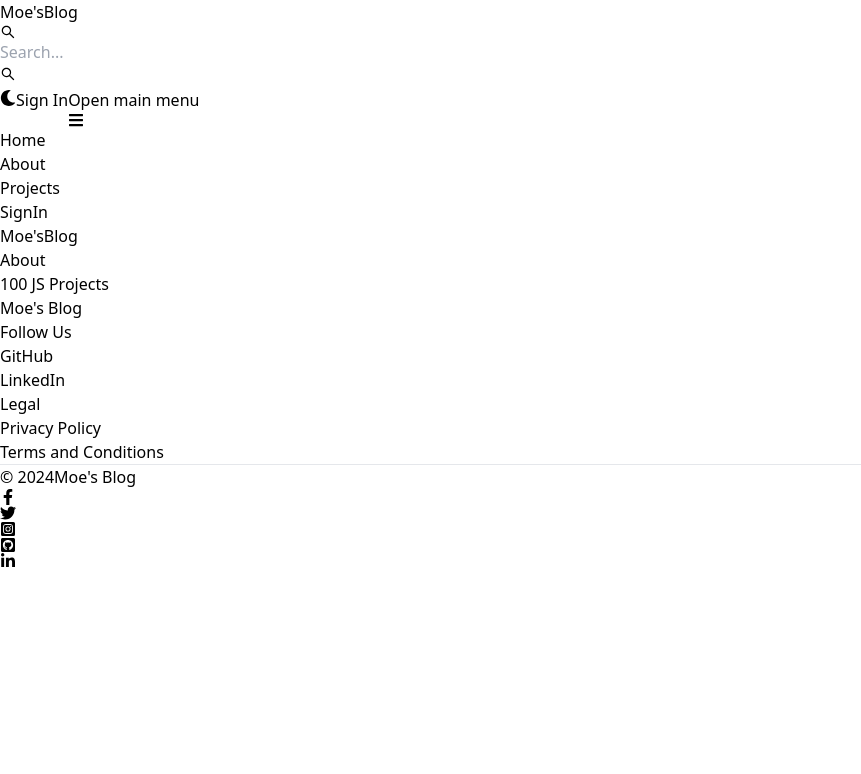
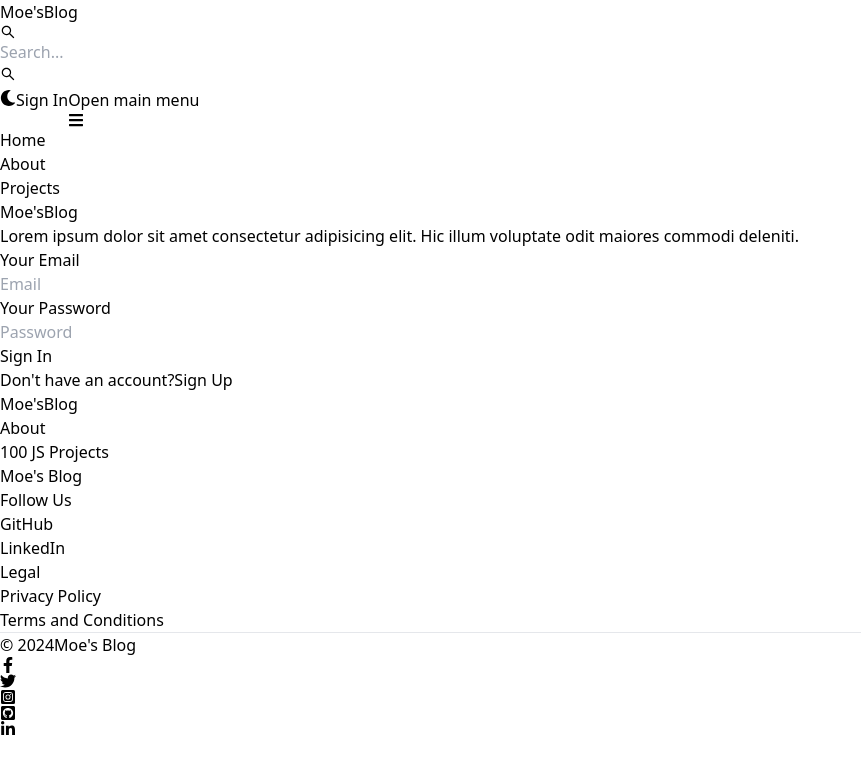
Before and after one commit to ares4444/mern-blog, a React (Vite) app in the folder client/: page /sign-in in a window 1280 px wide. Shown: the top 774 px of the page, without its empty margins (0-861 px from the left). Built offline with nearby package versions, Linux system fonts and the light colour scheme.

Commit message:
completed signin page functionality

```diff
--- a/client/src/pages/SignIn.jsx
+++ b/client/src/pages/SignIn.jsx
@@ -1,7 +1,109 @@
-import React from 'react'
+import { Alert, Button, Label, Spinner, TextInput } from 'flowbite-react'
+import { useState } from 'react'
+import { Link, useNavigate } from 'react-router-dom'
 
 export default function SignIn() {
+  const [formData, setFormData] = useState({});
+  const [errorMessage, setErrorMessage] = useState(null);
+  const [loading, setLoading] = useState(false);
+  const navigate = useNavigate();
+  const handleChange = (e) => {
+    setFormData({...formData, [e.target.id]: e.target.value.trim()})
+  };
+  const handleSubmit = async (e) => {
+    e.preventDefault();
+    if(!formData.email || !formData.password) {
+      return setErrorMessage("Please fill out all fields.")
+    }
+    try {
+      setLoading(true);
+      setErrorMessage(null);
+      const res = await fetch('/api/auth/signin', {
+        method: 'POST',
+        headers: {'Content-Type': 'application/json'},
+        body: JSON.stringify(formData),
+      });
+      const data = await res.json();
+      if(data.success === false) {
+        return setErrorMessage(data.message)
+      }
+      setLoading(false);
+      if(res.ok) {
+        navigate('/');
+      };
+    } catch (error) {
+    setErrorMessage(error.message)
+    setLoading(false);
+    }
+  };
   return (
-    <div>SignIn</div>
+    <div className="min-h-screen mt-20">
+      <div className="flex p-3 max-w-3xl mx-auto flex-col md:flex-row md:items-center gap-5">
+        {/*Left Div*/}
+        <div className="flex-1">
+        <Link
+          to="/"
+          className="font-bold dark:text-white text-4xl">
+            <span className="px-2 py-1 bg-gradient-to-r from-indigo-500 via-purple-500 to-pink-500 rounded-lg text-white">
+              Moe's
+            </span>
+            Blog
+        </Link>
+        <p className='text-sm mt-5'>
+          Lorem ipsum dolor sit amet consectetur adipisicing elit. Hic illum voluptate odit maiores commodi deleniti.
+        </p>
+        </div>
+        {/* Right Div */}
+        <div className="flex-1">
+          <div className="div">
+            <form className='flex flex-col gap-4' onSubmit={handleSubmit}>
+              <div>
+                <Label value="Your Email"/>
+                <TextInput
+                  type="email"
+                  placeholder="Email"
+                  id="email"
+                  onChange={handleChange}
+                />
+              </div>
+              <div>
+                <Label value="Your Password"/>
+                <TextInput
+                  type="password"
+                  placeholder="Password"
+                  id="password"
+                  onChange={handleChange}
+                />
+              </div>
+              <Button gradientDuoTone="purpleToPink" type="submit" disabled={loading}>
+                {
+                  loading ? (
+                    <>
+                      <Spinner size='sm'/>
+                      <span className="pl-3">Loading...</span>
+                    </>
+                  ) : (
+                    "Sign In"
+                    )
+                }
+              </Button>
+            </form>
+            <div className="flex gap-2 text-sm mt-5">
+              <span>Don't have an account?</span>
+              <Link to="/sign-up" className="text-blue-500">
+                Sign Up
+              </Link>
+            </div>
+            {
+              errorMessage && (
+              <Alert className='mt-5' color='failure'>
+                {errorMessage}
+              </Alert>
+              )
+            }
+          </div>
+        </div>
+      </div>
+    </div>
   )
 }
```
